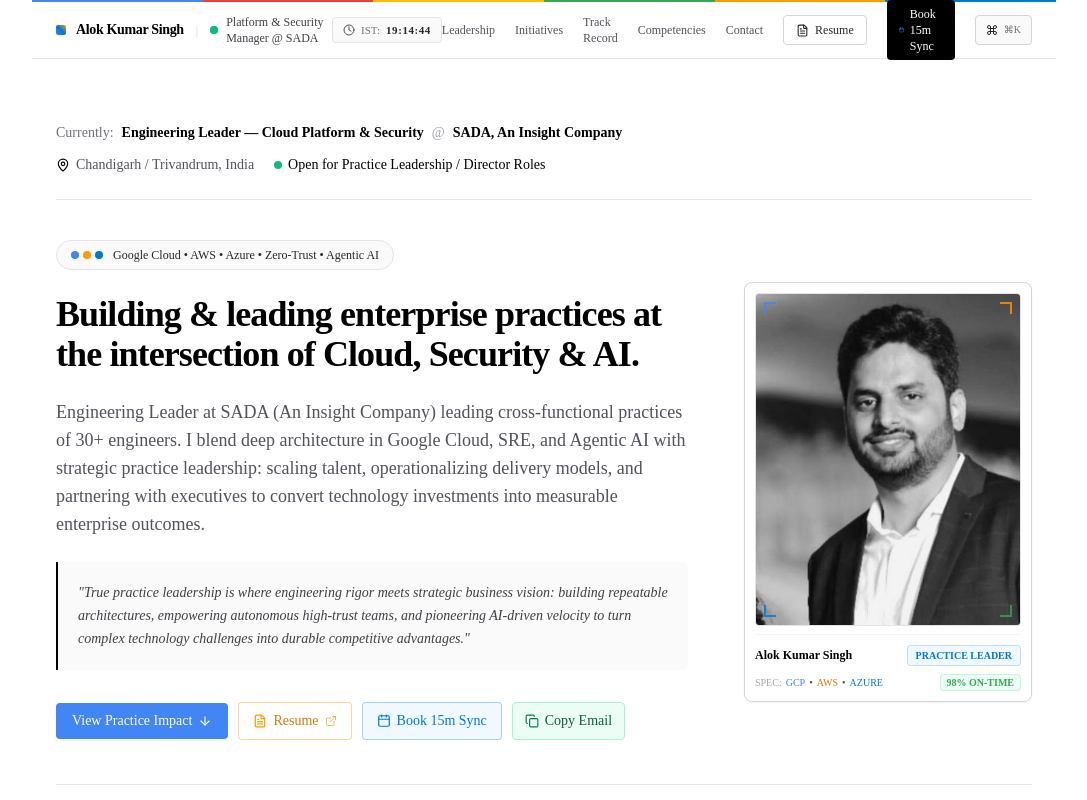
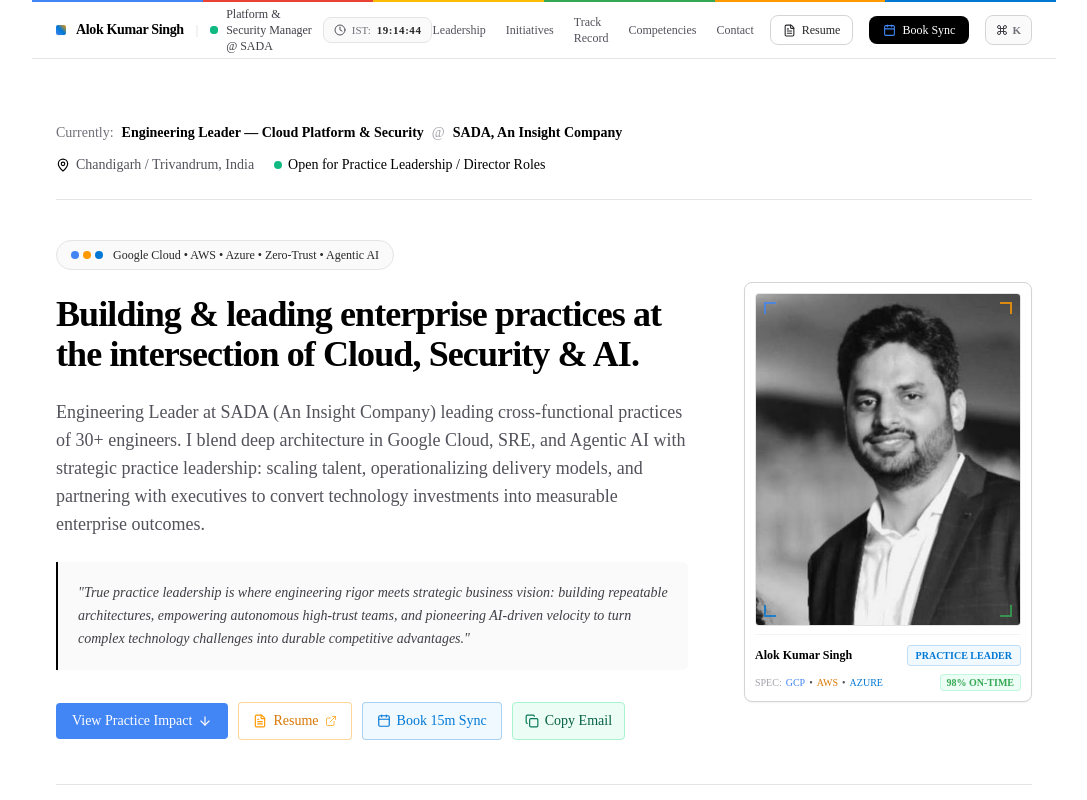
Before and after one commit to dpskanpur/alok_website, a Next.js app: page / in a window 1280 px wide. Shown: the top 800 px of the page, without its empty margins (96-1183 px from the left). Built offline with nearby package versions, Linux system fonts and the light colour scheme.

Commit message:
fix(header): prevent Book Sync vertical wrapping, fix command key icon, and refine spacing

```diff
--- a/components/Header.tsx
+++ b/components/Header.tsx
@@ -59,14 +59,14 @@
         </div>
 
         {/* Center: Live Timezone Clock */}
-        <div className="hidden md:flex items-center space-x-1.5 text-zinc-800 text-[11px] bg-zinc-50 px-2.5 py-1 border border-zinc-200 rounded shadow-xs font-mono">
+        <div className="hidden xl:flex items-center space-x-1.5 text-zinc-800 text-[11px] bg-zinc-50 px-2.5 py-1 border border-zinc-200 rounded-lg shadow-xs font-mono">
           <Clock size={12} className="text-zinc-600" />
           <span className="text-zinc-500 font-sans">IST:</span>
           <span suppressHydrationWarning className="font-semibold tracking-wider">{time || "00:00:00"}</span>
         </div>
 
         {/* Right: Section Links & Command Menu Trigger */}
-        <div className="flex items-center space-x-5">
+        <div className="flex items-center space-x-3 sm:space-x-4">
           <nav className="hidden lg:flex items-center space-x-5 text-xs font-sans font-medium">
             <a href="#leadership" className="text-zinc-600 hover:text-black transition-colors">
               Leadership
@@ -90,7 +90,7 @@
             href={profileData.resumeUrl}
             target="_blank"
             rel="noopener noreferrer"
-            className="hidden sm:inline-flex items-center space-x-1.5 px-3 py-1.5 border border-zinc-300 hover:border-black rounded text-xs font-sans text-zinc-800 hover:text-black transition-colors"
+            className="hidden sm:inline-flex items-center space-x-1.5 px-3 py-1.5 border border-zinc-300 hover:border-black rounded-lg text-xs font-sans text-zinc-800 hover:text-black transition-colors whitespace-nowrap shrink-0"
           >
             <FileText size={13} />
             <span>Resume</span>
@@ -99,20 +99,20 @@
           {/* 15-min Sync Quick Action */}
           <a
             href="#contact"
-            className="inline-flex items-center space-x-1.5 px-3 py-1.5 bg-black text-white hover:bg-zinc-800 rounded text-xs font-sans font-medium transition-colors shadow-xs"
+            className="inline-flex items-center space-x-1.5 px-3.5 py-1.5 bg-black text-white hover:bg-zinc-800 rounded-lg text-xs font-sans font-medium transition-colors shadow-xs whitespace-nowrap shrink-0"
           >
-            <Calendar size={12} className="text-[#4285F4]" />
-            <span>Book 15m Sync</span>
+            <Calendar size={13} className="text-[#4285F4] shrink-0" />
+            <span>Book Sync</span>
           </a>
 
           {/* Command Menu Button */}
           <button
             onClick={onOpenCommand}
-            className="hidden sm:flex items-center space-x-1.5 px-2.5 py-1.5 text-xs border border-zinc-300 hover:border-black rounded text-zinc-800 hover:text-black bg-zinc-50 hover:bg-zinc-100 transition-all font-sans"
-            title="Open Quick Navigation Menu"
+            className="hidden sm:flex items-center space-x-1 px-2.5 py-1.5 text-xs border border-zinc-300 hover:border-black rounded-lg text-zinc-700 hover:text-black bg-zinc-50 hover:bg-zinc-100 transition-all font-sans shrink-0"
+            title="Open Quick Navigation Menu (⌘K)"
           >
             <Command size={12} />
-            <kbd className="text-[10px] text-zinc-500 font-mono">⌘K</kbd>
+            <span className="text-[11px] font-mono text-zinc-500 font-semibold">K</span>
           </button>
         </div>
       </div>
```
